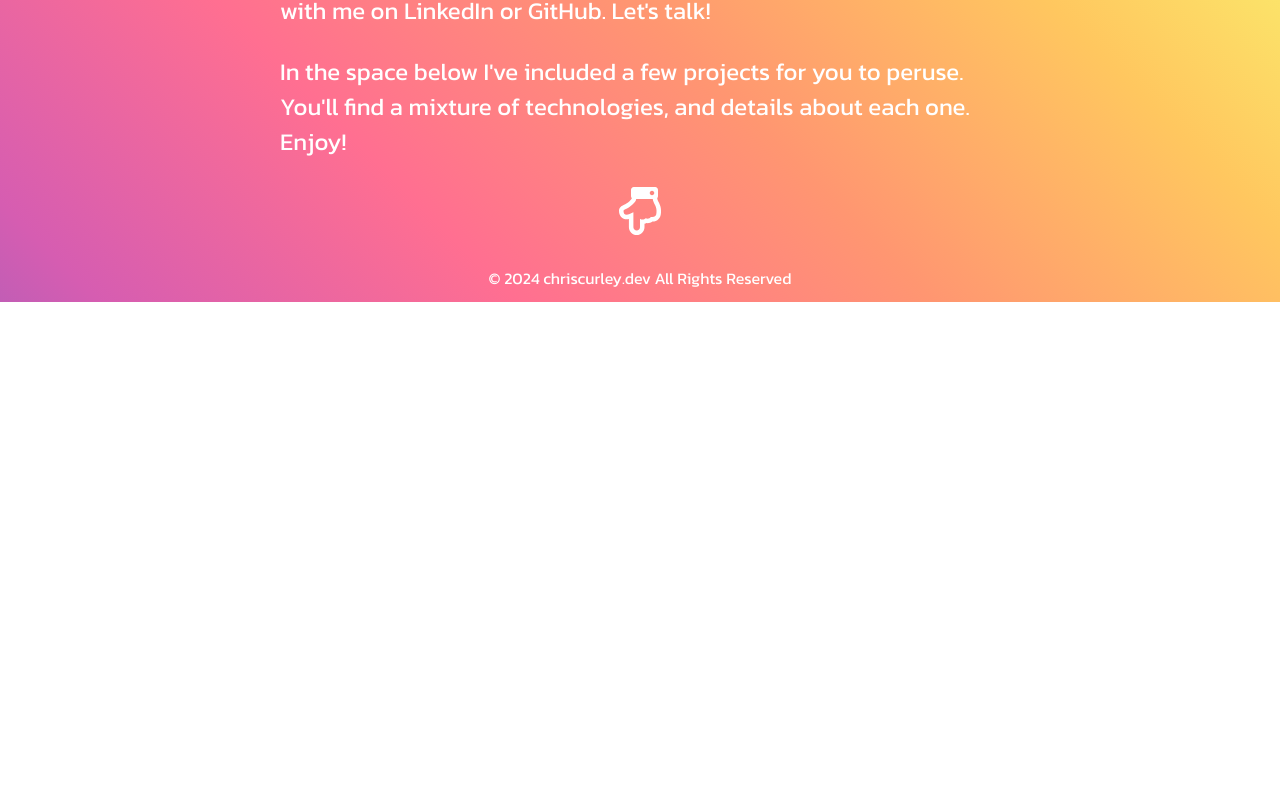
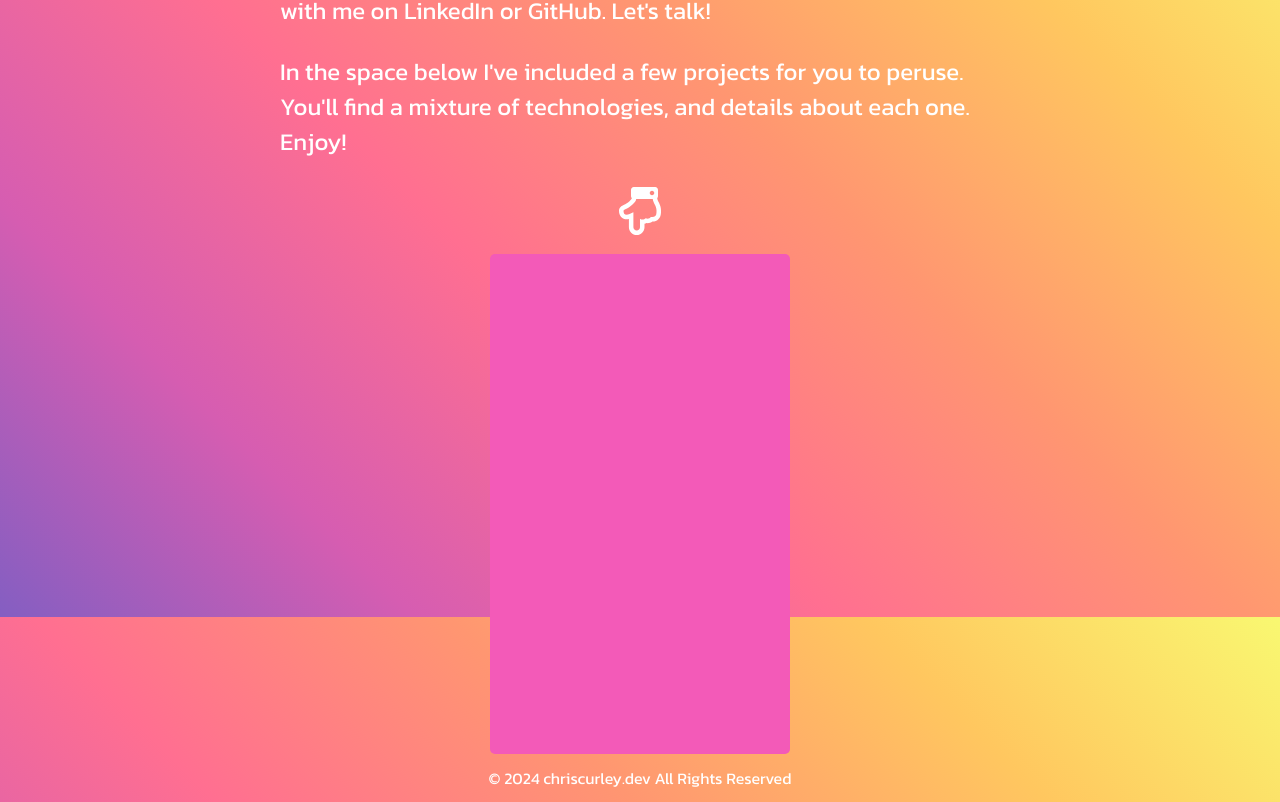
Before and after one commit to christophercurley/chriscurleyDOTdev, an Angular app: page / in a window 1280 px wide. Shown: the part 983-1785 px from the top of the page. Before the commit the page ends 1285 px from the top, so only its background shows below. Built offline with nearby package versions, Linux system fonts and the light colour scheme.

Commit message:
Rough out draggable card ideas in project-cards component.

```diff
--- a/src/app/app.module.ts
+++ b/src/app/app.module.ts
@@ -10,6 +10,7 @@ import { FontAwesomeModule } from '@fortawesome/angular-fontawesome';
 import { SocialMediaLinksComponent } from './components/social-media-links/social-media-links.component';
 import { IntroComponent } from './components/intro/intro.component';
 import { PortraitComponent } from './components/portrait/portrait.component';
+import { ProjectCardsComponent } from './components/project-cards/project-cards.component';
 
 @NgModule({
   declarations: [
@@ -20,6 +21,7 @@ import { PortraitComponent } from './components/portrait/portrait.component';
     SocialMediaLinksComponent,
     IntroComponent,
     PortraitComponent,
+    ProjectCardsComponent,
   ],
   imports: [BrowserModule, AppRoutingModule, FontAwesomeModule],
   providers: [],
--- /dev/null
+++ b/src/app/components/project-cards/project-cards.component.css
@@ -0,0 +1,11 @@
+.project-card {
+  width: 300px;
+  height: 500px;
+  background-color: rgb(243, 90, 184);
+  border-radius: 5px;
+  cursor: grab;
+}
+
+.grabbing {
+  cursor: grabbing !important;
+}
--- /dev/null
+++ b/src/app/components/project-cards/project-cards.component.html
@@ -0,0 +1,8 @@
+<div class="project-cards-container">
+  <div
+    class="project-card"
+    (mousedown)="onMouseDown($event)"
+    (mouseup)="onMouseUp()"
+    #card
+  ></div>
+</div>
--- /dev/null
+++ b/src/app/components/project-cards/project-cards.component.ts
@@ -0,0 +1,37 @@
+import {
+  Component,
+  ElementRef,
+  HostListener,
+  Renderer2,
+  ViewChild,
+} from '@angular/core';
+
+@Component({
+  selector: 'app-project-cards',
+  templateUrl: './project-cards.component.html',
+  styleUrl: './project-cards.component.css',
+})
+export class ProjectCardsComponent {
+  @ViewChild('card') card!: ElementRef;
+  isDragged = false;
+  lastX: number = 0;
+  lastY: number = 0;
+
+  constructor(private renderer: Renderer2) {}
+
+  onMouseDown(event: MouseEvent): void {
+    this.renderer.addClass(this.card.nativeElement, 'grabbing');
+    this.isDragged = true;
+    this.lastX = event.clientX;
+    this.lastY = event.clientY;
+    console.log(this.isDragged, this.lastX, this.lastY);
+  }
+
+  @HostListener('document:mouseup')
+  onMouseUp(): void {
+    this.isDragged = false;
+    if (this.card.nativeElement.classList.contains('grabbing')) {
+      this.renderer.removeClass(this.card.nativeElement, 'grabbing');
+    }
+  }
+}
--- a/src/app/pages/home/home.component.html
+++ b/src/app/pages/home/home.component.html
@@ -2,4 +2,5 @@
   <app-social-media-links></app-social-media-links>
   <app-portrait></app-portrait>
   <app-intro></app-intro>
+  <app-project-cards></app-project-cards>
 </div>
```
Also changed, not shown: 1 other file (tests, documents, lock files or other folders).
